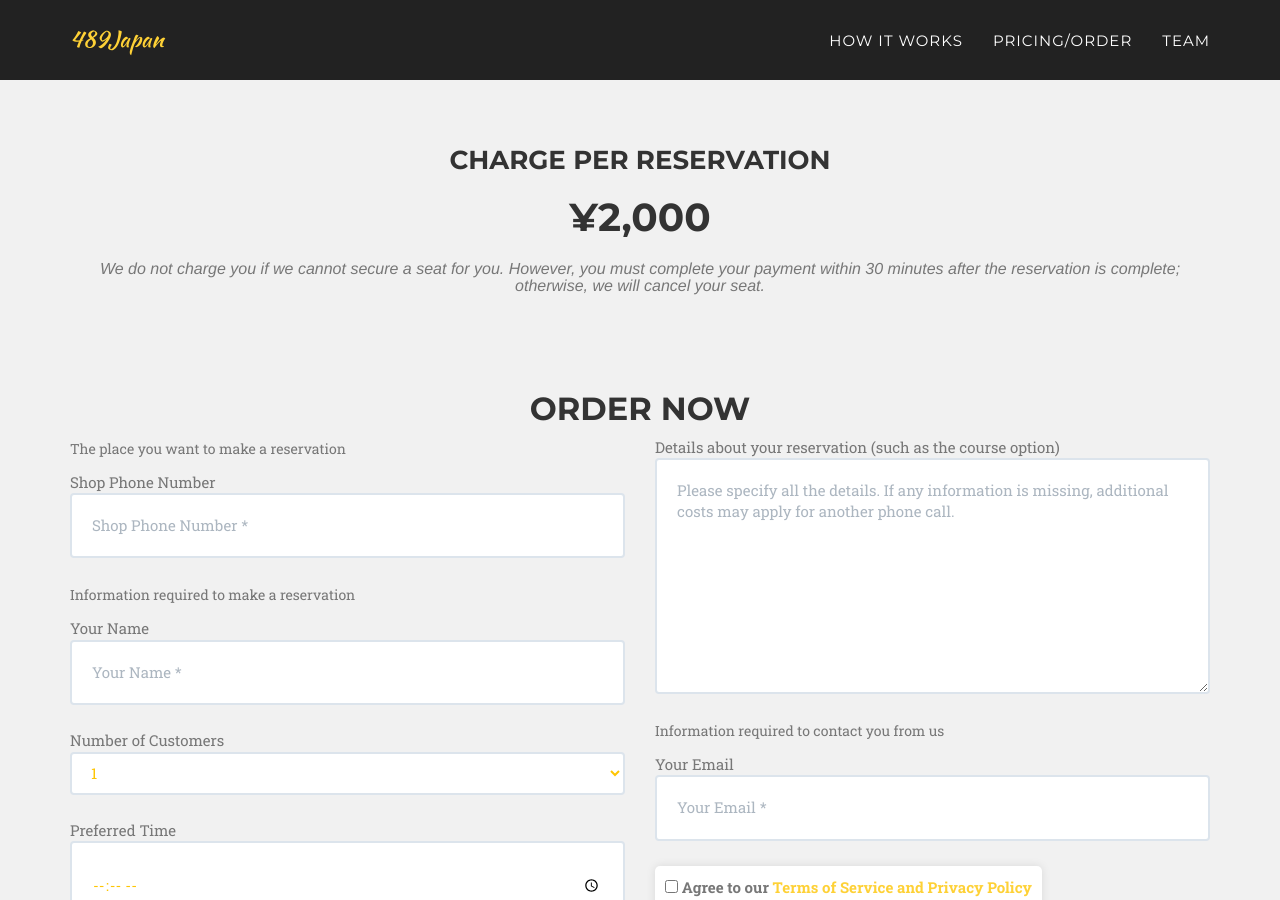
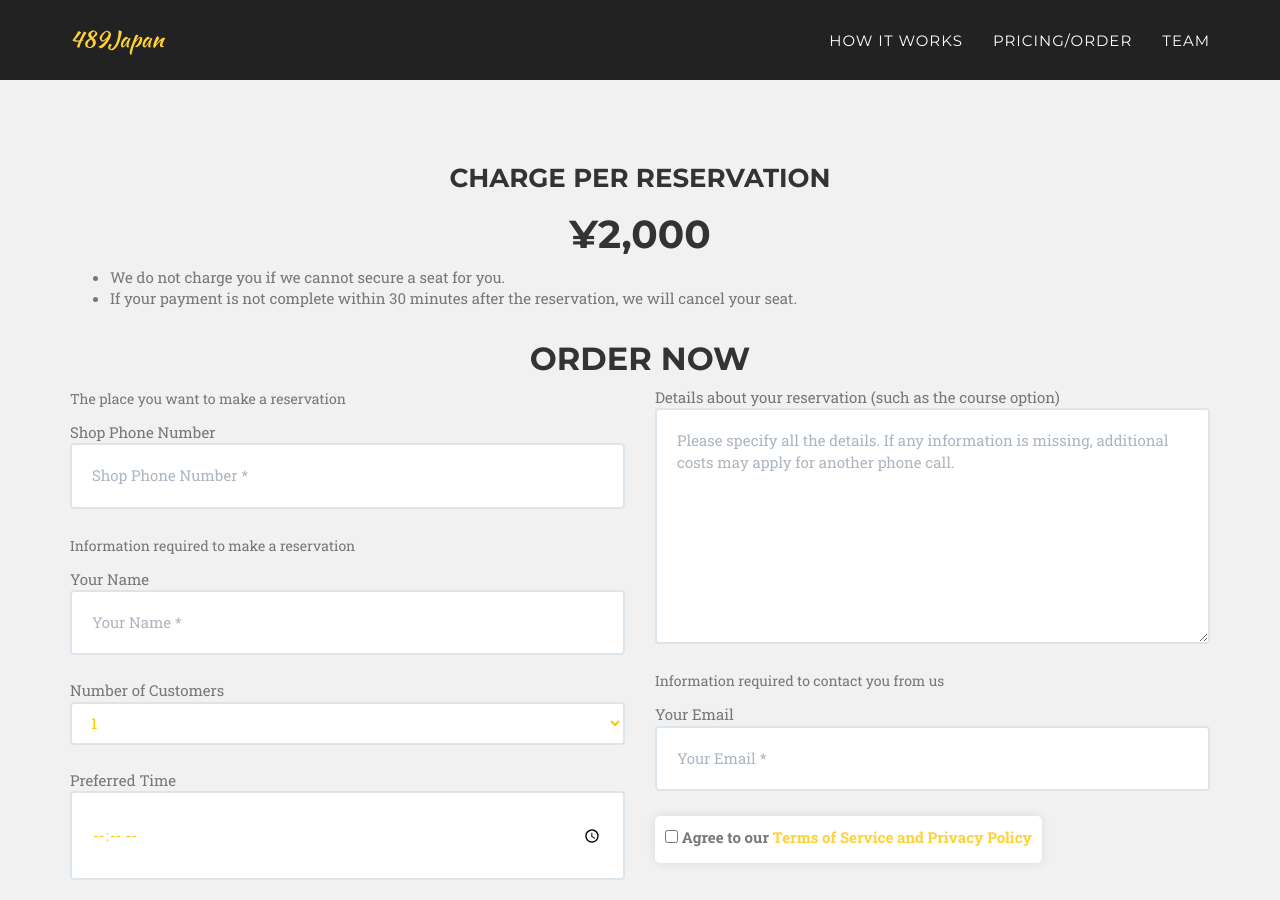
Before and after one commit to 489Japan/489Japan.github.io, a Jekyll site: the page built from index.html, in a window 1280 px wide and 900 px high, scrolled down 2141 px. Built offline with Jekyll 4.4.1, drawn with Linux system fonts in a browser that asks for light colours; some web fonts are replaced; some of the changed text lies outside the part shown.

Commit message:
Update description

```diff
--- a/_includes/about.html
+++ b/_includes/about.html
@@ -4,7 +4,8 @@
             <div class="row">
                 <div class="col-lg-12 text-center">
                     <h2 class="section-heading">How It Works</h2>
-                    <h3 class="section-subheading text-muted">Popular small and traditional shops in Japan often require phone reservations due to limited seats and hours... Don't worry, we can help!</h3>
+                    <h3 class="section-subheading text-muted">In Japan, making a phone reservation is often required to secure a seat... <br>Don’t worry, we can help!</h3>
+                    <!-- <h3 class="section-subheading text-muted">Popular small and traditional shops in Japan often require phone reservations due to limited seats and hours... Don't worry, we can help!</h3> -->
                 </div>
             </div>
             <div class="row">
--- a/_includes/contact.html
+++ b/_includes/contact.html
@@ -5,7 +5,10 @@
                     <h3>Charge per reservation</h3>
                     <h1>¥2,000</h1>
 
-                    <h3 class="section-subheading text-muted">We do not charge you if we cannot secure a seat for you. However, you must complete your payment within 30 minutes after the reservation is complete; otherwise, we will cancel your seat.</h3>
+                    <ul class="section-subheading text-muted text-left">
+                        <li>We do not charge you if we cannot secure a seat for you.</li>
+                        <li>If your payment is not complete within 30 minutes after the reservation, we will cancel your seat.</li>
+                    </ul>
                     <!-- <h3 class="section-subheading text-muted">Please note that this is a cost for our service, not for the reservation itself; we cannot guarantee that you will get a seat. In such cases, we will inform you of the responses (such as available hours) received from the shop.</h3> -->
                 </div>
             </div>
```
